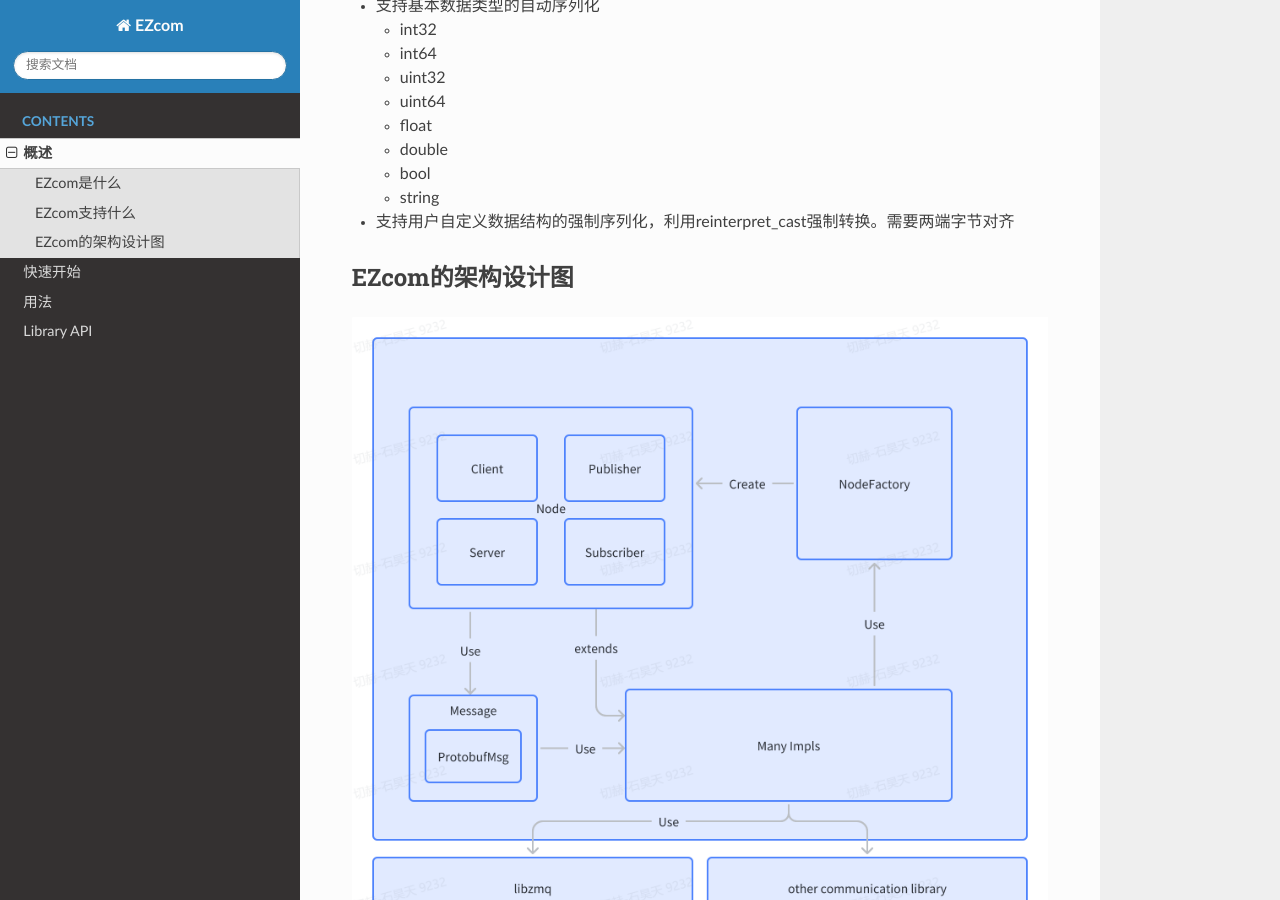
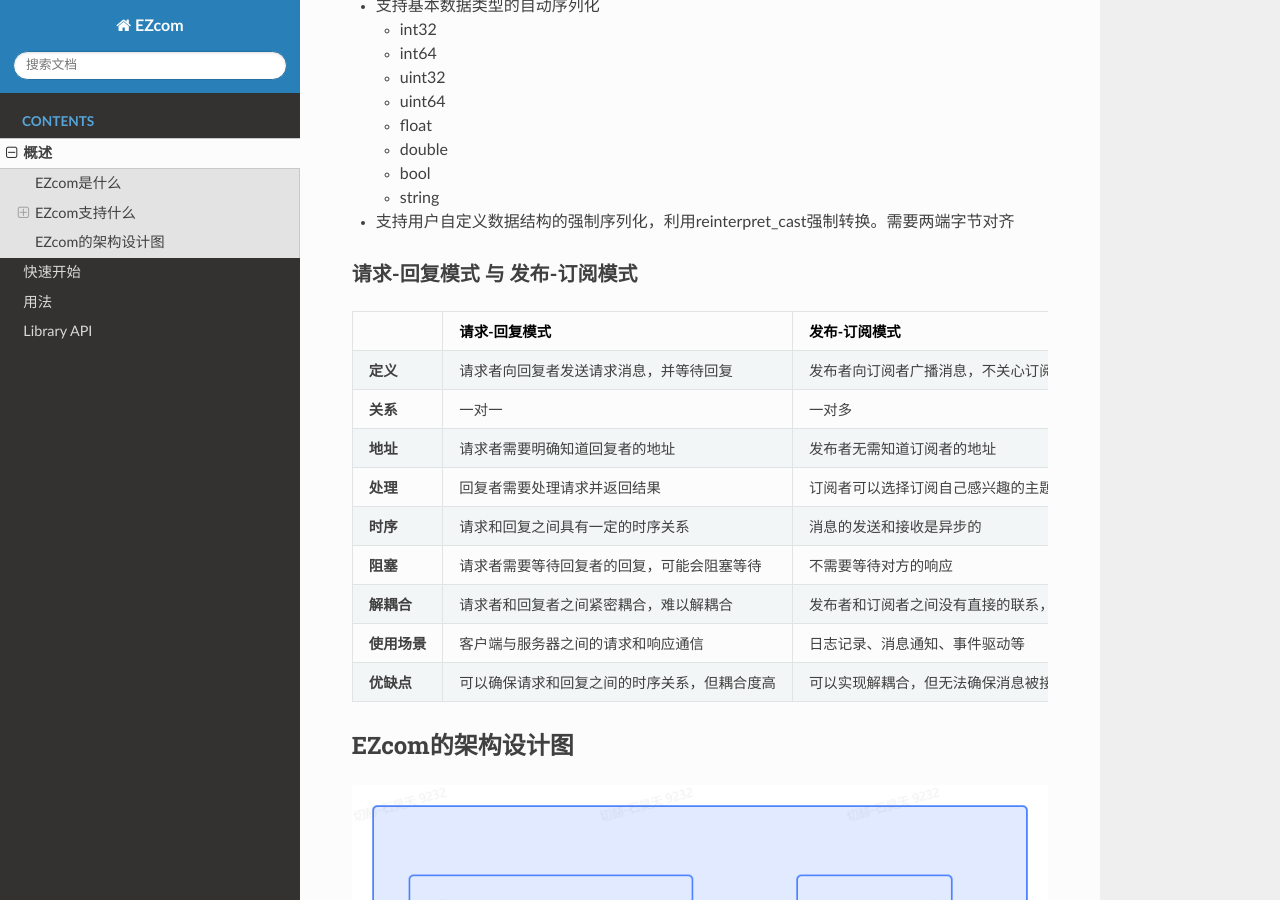
Before and after one commit to fengqianliuli/ezcom_docs, a Sphinx documentation site: the page built from docs/source/md/README.md, in a window 1280 px wide and 900 px high, scrolled down 700 px. Built offline with Sphinx 7.4.7 and the Read the Docs theme 2.0.0, drawn with Linux system fonts in a browser that asks for light colours.

Commit message:
Update: docs

```diff
--- a/docs/source/index.rst
+++ b/docs/source/index.rst
@@ -2,7 +2,7 @@
 ===================================
 
 .. toctree::
-   :maxdepth: 2
+   :maxdepth: 3
    :caption: Contents
 
    md/README.md
--- a/docs/source/md/README.md
+++ b/docs/source/md/README.md
@@ -33,6 +33,22 @@
   - string
 - 支持用户自定义数据结构的强制序列化，利用reinterpret_cast强制转换。需要两端字节对齐
 
+### 请求-回复模式 与 发布-订阅模式
+
+|                | 请求-回复模式                                    | 发布-订阅模式                                    |
+| -------------- | ------------------------------------------------ | ------------------------------------------------ |
+| **定义**       | 请求者向回复者发送请求消息，并等待回复           | 发布者向订阅者广播消息，不关心订阅者是否接收到 |
+| **关系**       | 一对一                                           | 一对多                                           |
+| **地址**       | 请求者需要明确知道回复者的地址                   | 发布者无需知道订阅者的地址                      |
+| **处理**       | 回复者需要处理请求并返回结果                      | 订阅者可以选择订阅自己感兴趣的主题，并接收消息 |
+| **时序**       | 请求和回复之间具有一定的时序关系                 | 消息的发送和接收是异步的                        |
+| **阻塞**       | 请求者需要等待回复者的回复，可能会阻塞等待       | 不需要等待对方的响应                             |
+| **解耦合**     | 请求者和回复者之间紧密耦合，难以解耦合           | 发布者和订阅者之间没有直接的联系，易于解耦合    |
+| **使用场景**   | 客户端与服务器之间的请求和响应通信                | 日志记录、消息通知、事件驱动等                  |
+| **优缺点**     | 可以确保请求和回复之间的时序关系，但耦合度高     | 可以实现解耦合，但无法确保消息被接收             |
+
+
+
 ## EZcom的架构设计图
 
-![架构图](../_static/images/structure_diagram.png)
+![](../_static/images/structure_diagram.png)
```
